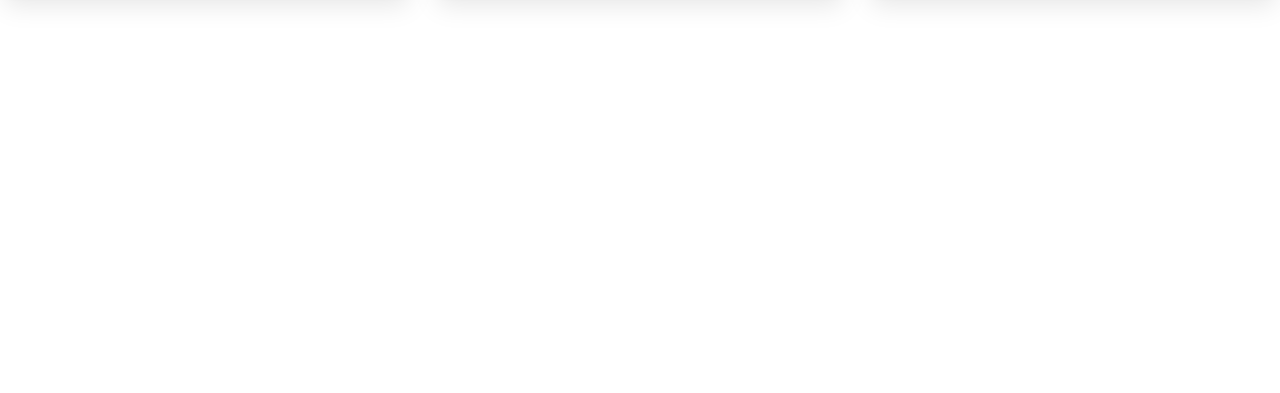
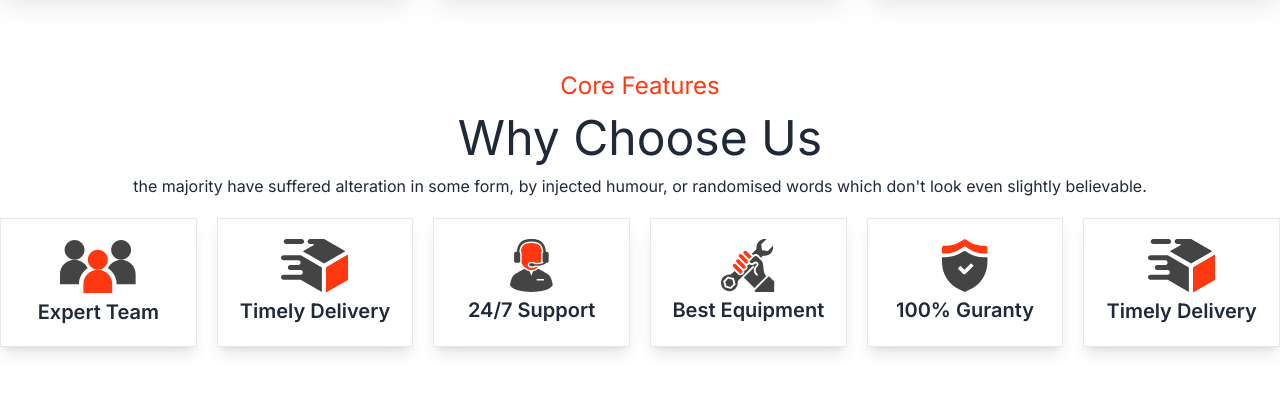
Before and after one commit to rahathossenantor/car-doctor-client, a React (Vite) app: page / in a window 1280 px wide. Shown: the part 3350-3743 px from the top of the page. Before the commit the page ends 3420 px from the top, so only its background shows below. Built offline with nearby package versions, Linux system fonts and the light colour scheme; no server answers.

Commit message:
Features section has completed

```diff
--- /dev/null
+++ b/src/components/Features.jsx
@@ -0,0 +1,61 @@
+import group from "../assets/icons/group.svg";
+import person from "../assets/icons/person.svg";
+import check from "../assets/icons/check.svg";
+import wrench from "../assets/icons/Wrench.svg";
+import delivery from "../assets/icons/delivery.svg";
+
+const featuresData = [
+    {
+        "id": 1,
+        "title": "Expert Team",
+        "img": group
+    },
+    {
+        "id": 2,
+        "title": "Timely Delivery",
+        "img": delivery
+    },
+    {
+        "id": 3,
+        "title": "24/7 Support",
+        "img": person
+    },
+    {
+        "id": 4,
+        "title": "Best Equipment",
+        "img": wrench
+    },
+    {
+        "id": 5,
+        "title": "100% Guranty",
+        "img": check
+    },
+    {
+        "id": 6,
+        "title": "Timely Delivery",
+        "img": delivery
+    }
+];
+
+const Features = () => {
+    return (
+        <div className="md:container md:mx-auto 2xl:px-0 xl:px-0 lg:px-5 md:px-5 px-5 my-20">
+            <div className="text-center">
+                <h4 className="text-[#FF3811] text-2xl">Core Features</h4>
+                <h2 className="text-5xl my-3">Why Choose Us</h2>
+                <p className="mb-5">the majority have suffered alteration in some form, by injected humour, or randomised words which don&apos;t look even slightly believable.</p>
+            </div>
+
+            <div className="grid 2xl:grid-cols-6 xl:grid-cols-6 lg:grid-cols-3 md:grid-cols-2 grid-cols-1 gap-5">
+                {
+                    featuresData?.map(feature => <div key={feature?.id} className="text-center border p-5 shadow-lg">
+                        <img src={feature?.img} className="inline-block" alt="features-icon" />
+                        <h4 className="mt-1 text-xl font-semibold">{feature?.title}</h4>
+                    </div>)
+                }
+            </div>
+        </div>
+    );
+};
+
+export default Features;
--- a/src/pages/Home.jsx
+++ b/src/pages/Home.jsx
@@ -1,5 +1,6 @@
 import About from "../components/About";
 import Banner from "../components/Banner";
+import Features from "../components/Features";
 import Info from "../components/Info";
 import Products from "../components/Products";
 import Services from "../components/Services";
@@ -14,6 +15,7 @@
             <Info></Info>
             <Products></Products>
             <Team></Team>
+            <Features></Features>
         </div>
     );
 };
```
Also changed, not shown: src/assets/icons/delivery.svg (renamed from src/assets/icons/deliveryt.svg).
